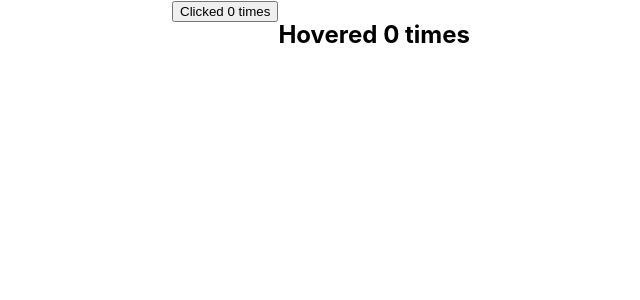
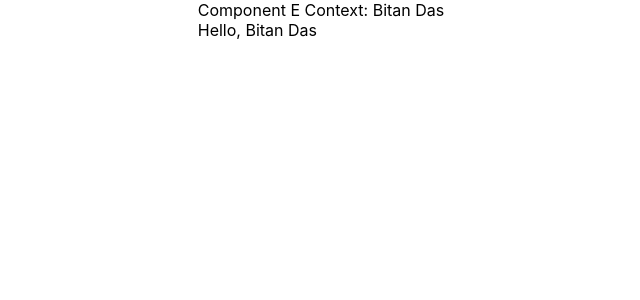
Before and after one commit to Bitan23101996/React-Learning-Series, a React (Create React App) app: page / in a window 1280 px wide. Shown: the top 300 px of the page, without its empty margins (319-959 px from the left). Built offline with nearby package versions, Linux system fonts and the light colour scheme.

Commit message:
Context Example Using D,E,F nested component

```diff
--- a/src/App.js
+++ b/src/App.js
@@ -32,6 +32,8 @@ import CounterHoverText from './react-basics-tutorials/CounterHoverText';
 import CounterClickBtnTwo from './react-basics-tutorials/CounterClickBtnTwo';
 import CounterHoverTextTwo from './react-basics-tutorials/CounterHoverTextTwo';
 import CountRenderProps from './react-basics-tutorials/CountRenderProps';
+import ContextD from './react-basics-tutorials/ContextD';
+import { UserProvider } from './react-basics-tutorials/userContext';
 
 // 2. Extend the theme to include custom colors, fonts, etc
 const colors = {
@@ -96,7 +98,7 @@ function App() {
 
 
       {/* ----------------Type 2 : Use of Render Props------------------ */}
-      <CountRenderProps>
+      {/* <CountRenderProps>
         {
           (count, incrementCount) => {
             return (
@@ -114,7 +116,11 @@ function App() {
             )
           }
         }
-      </CountRenderProps>
+      </CountRenderProps> */}
+
+      <UserProvider value="Bitan Das">
+        <ContextD />
+      </UserProvider>
 
     </div>
   );
--- /dev/null
+++ b/src/react-basics-tutorials/ContextD.js
@@ -0,0 +1,14 @@
+import React, { Component } from 'react'
+import ContextE from './ContextE'
+
+class ContextD extends Component {
+    render() {
+        return (
+            <div>
+                <ContextE />
+            </div>
+        )
+    }
+}
+
+export default ContextD
--- /dev/null
+++ b/src/react-basics-tutorials/ContextE.js
@@ -0,0 +1,18 @@
+import React, { Component } from 'react'
+import ContextF from './ContextF'
+import UserContext from './userContext'
+
+class ContextE extends Component {
+    static contextType = UserContext
+    render() {
+        return (
+            <div>
+                Component E Context: {this.context}
+                <ContextF />
+            </div>
+        )
+    }
+}
+
+// ContextE.contextType = UserContext
+export default ContextE
--- /dev/null
+++ b/src/react-basics-tutorials/ContextF.js
@@ -0,0 +1,19 @@
+import React, { Component } from 'react'
+import { UserConsumer } from './userContext'
+
+class ContextF extends Component {
+    render() {
+        return (
+            <UserConsumer>
+                {
+                    (username) => {
+                        return <div>Hello, {username}</div>
+                    }
+                }
+            </UserConsumer>
+
+        )
+    }
+}
+
+export default ContextF
--- /dev/null
+++ b/src/react-basics-tutorials/userContext.js
@@ -0,0 +1,9 @@
+import React from 'react'
+
+const UserContext = React.createContext('The Don')
+
+const UserProvider = UserContext.Provider
+const UserConsumer = UserContext.Consumer
+
+export { UserProvider, UserConsumer }
+export default UserContext
```
Also changed, not shown: 1 other file (tests, documents, lock files or other folders).
